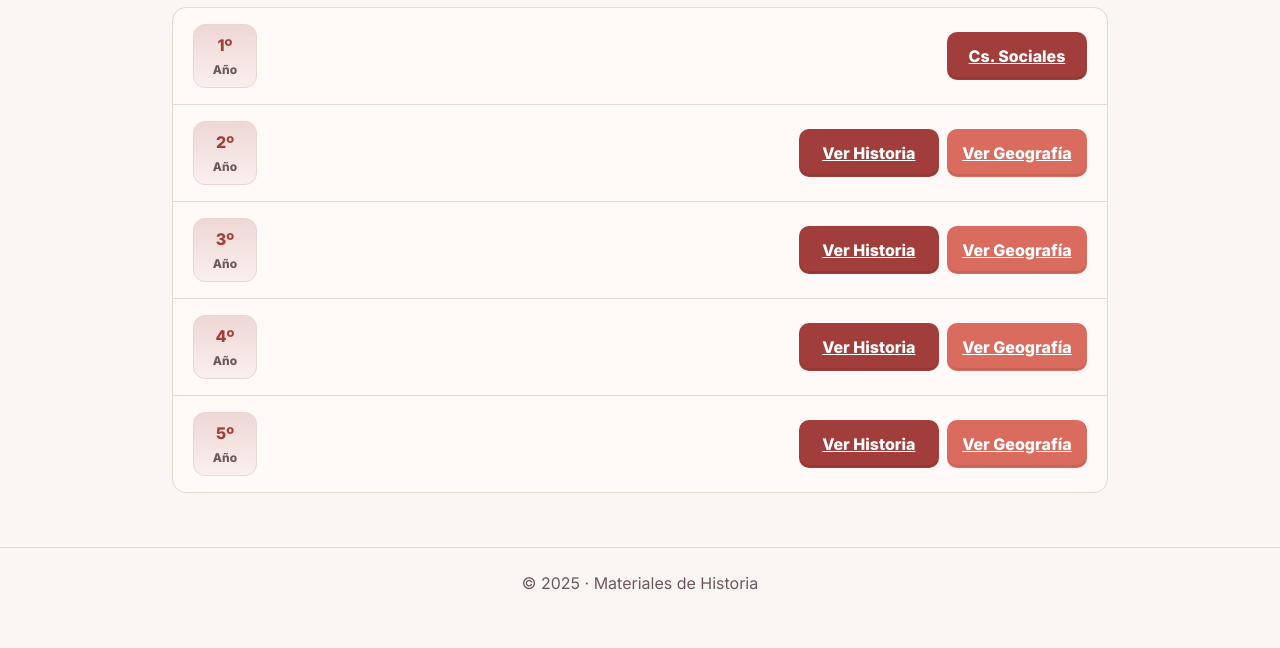
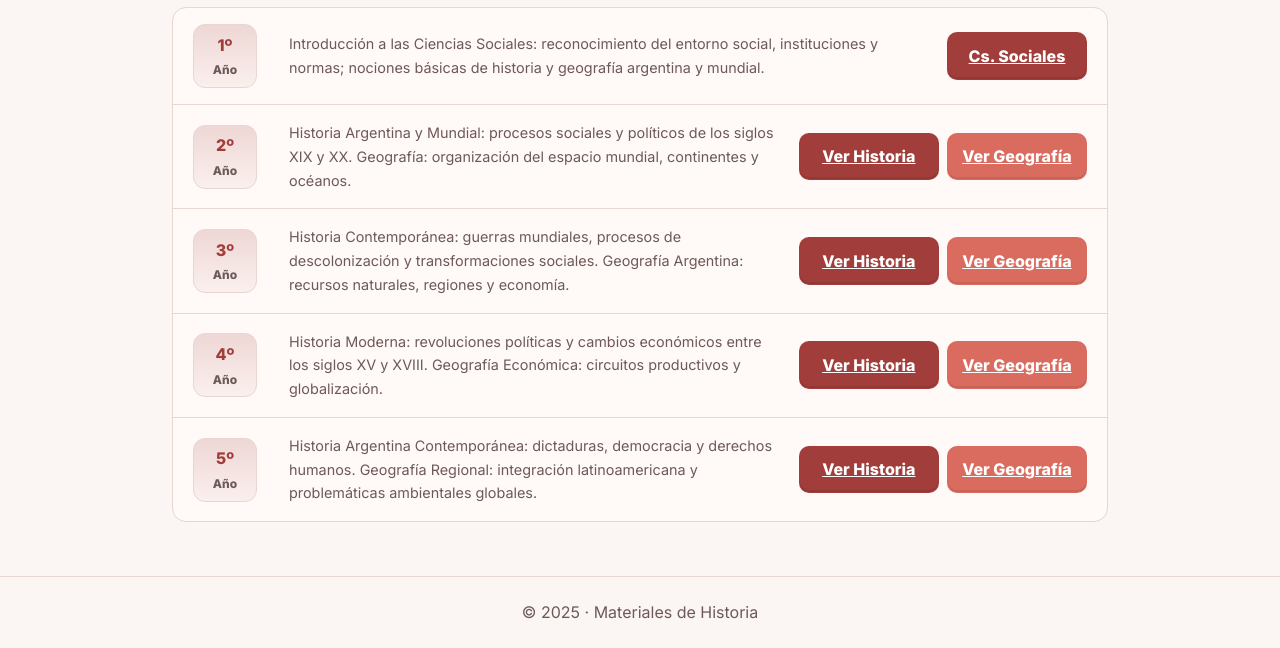
Before and after one commit to historiamoncayo/bloghistoria, a plain HTML site: page index.html in a window 1280 px wide. Shown: the part 152-800 px from the top of the page. Drawn offline with Linux system fonts and the light colour scheme.

Commit message:
Update index.html

```diff
--- a/index.html
+++ b/index.html
@@ -38,6 +38,7 @@
       align-items:center;justify-content:center;font-weight:800;color:var(--red)
     }
     .badge-year small{font-size:.75rem;color:var(--ink-2);margin-top:.15rem}
+    .desc{color:var(--ink-2);font-size:.9rem}
     .actions{display:flex;gap:.5rem;flex-wrap:wrap}
     .btn{
       display:inline-block;padding:.6rem .9rem;border-radius:10px;font-weight:800;color:#fff;background:var(--red);
@@ -69,7 +70,9 @@
         <div class="badge-year">
           1º<small>Año</small>
         </div>
-        <div></div>
+        <div class="desc">
+          Introducción a las Ciencias Sociales: reconocimiento del entorno social, instituciones y normas; nociones básicas de historia y geografía argentina y mundial.
+        </div>
         <div class="actions">
           <a class="btn cs" href="./1er-anio/">Cs. Sociales</a>
         </div>
@@ -80,7 +83,9 @@
         <div class="badge-year">
           2º<small>Año</small>
         </div>
-        <div></div>
+        <div class="desc">
+          Historia Argentina y Mundial: procesos sociales y políticos de los siglos XIX y XX. Geografía: organización del espacio mundial, continentes y océanos.
+        </div>
         <div class="actions">
           <a class="btn" href="./2do-anio/historia/">Ver Historia</a>
           <a class="btn geo" href="./2do-anio/geografia/">Ver Geografía</a>
@@ -92,7 +97,9 @@
         <div class="badge-year">
           3º<small>Año</small>
         </div>
-        <div></div>
+        <div class="desc">
+          Historia Contemporánea: guerras mundiales, procesos de descolonización y transformaciones sociales. Geografía Argentina: recursos naturales, regiones y economía.
+        </div>
         <div class="actions">
           <a class="btn" href="./3er-anio/historia/">Ver Historia</a>
           <a class="btn geo" href="./3er-anio/geografia/">Ver Geografía</a>
@@ -104,7 +111,9 @@
         <div class="badge-year">
           4º<small>Año</small>
         </div>
-        <div></div>
+        <div class="desc">
+          Historia Moderna: revoluciones políticas y cambios económicos entre los siglos XV y XVIII. Geografía Económica: circuitos productivos y globalización.
+        </div>
         <div class="actions">
           <a class="btn" href="./4to-anio/historia/">Ver Historia</a>
           <a class="btn geo" href="./4to-anio/geografia/">Ver Geografía</a>
@@ -116,7 +125,9 @@
         <div class="badge-year">
           5º<small>Año</small>
         </div>
-        <div></div>
+        <div class="desc">
+          Historia Argentina Contemporánea: dictaduras, democracia y derechos humanos. Geografía Regional: integración latinoamericana y problemáticas ambientales globales.
+        </div>
         <div class="actions">
           <a class="btn" href="./5to-anio/historia/">Ver Historia</a>
           <a class="btn geo" href="./5to-anio/geografia/">Ver Geografía</a>
```
